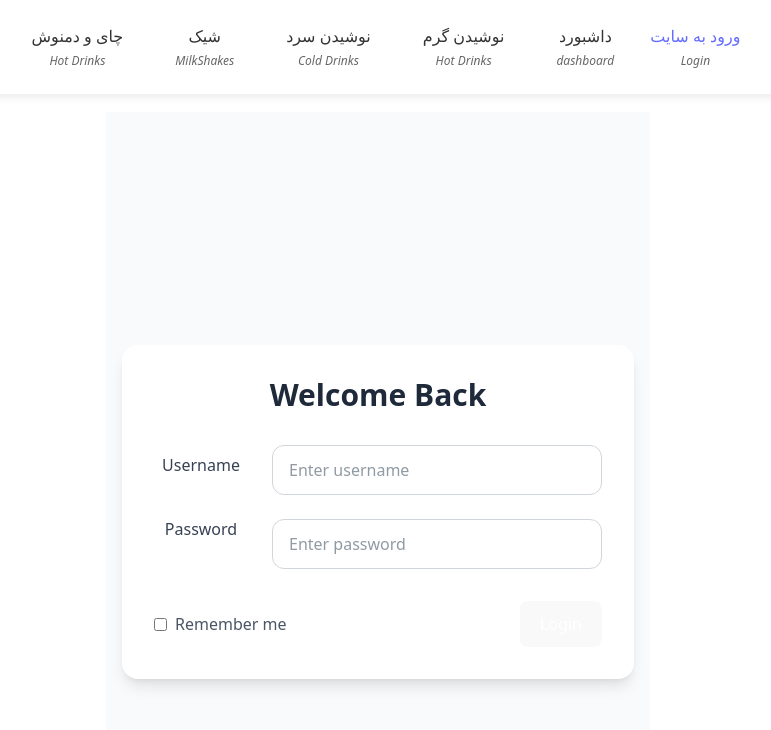
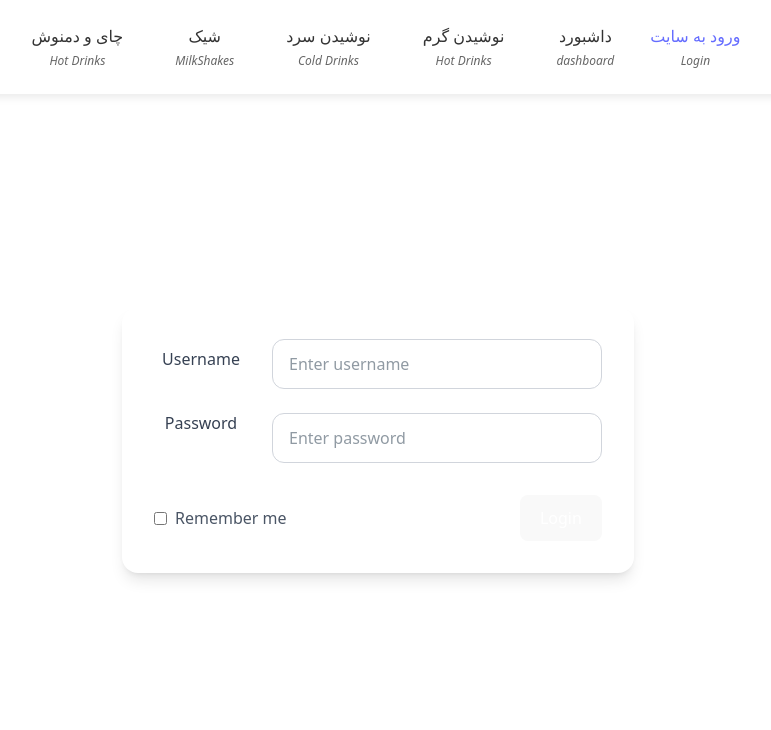
Before and after one commit to AminSBU/restaurant_menu, a React (Vite) app in the folder restaurant_menu/: page /Login in a window 1280 px wide. Shown: the top 730 px of the page, without its empty margins (262-1033 px from the left). Built offline with nearby package versions, Linux system fonts and the light colour scheme.

Commit message:
design login form

```diff
--- a/restaurant_menu/src/Login.jsx
+++ b/restaurant_menu/src/Login.jsx
@@ -1,12 +1,7 @@
 function Login() {
   return (
-    <div className="min-h-screen flex items-center justify-center bg-gray-50 p-4">
       <div className="w-full max-w-lg">
         <div className="bg-white rounded-2xl shadow-lg p-8">
-          <h2 className="text-3xl font-bold text-center mb-8 text-gray-800">
-            Welcome Back
-          </h2>
-
           <form className="space-y-8">
             {/* Form Fields in Grid Layout */}
             <div className="grid grid-cols-1 md:grid-cols-4 gap-6">
@@ -56,7 +51,6 @@ function Login() {
           </form>
         </div>
       </div>
-    </div>
   );
 }
 
```
